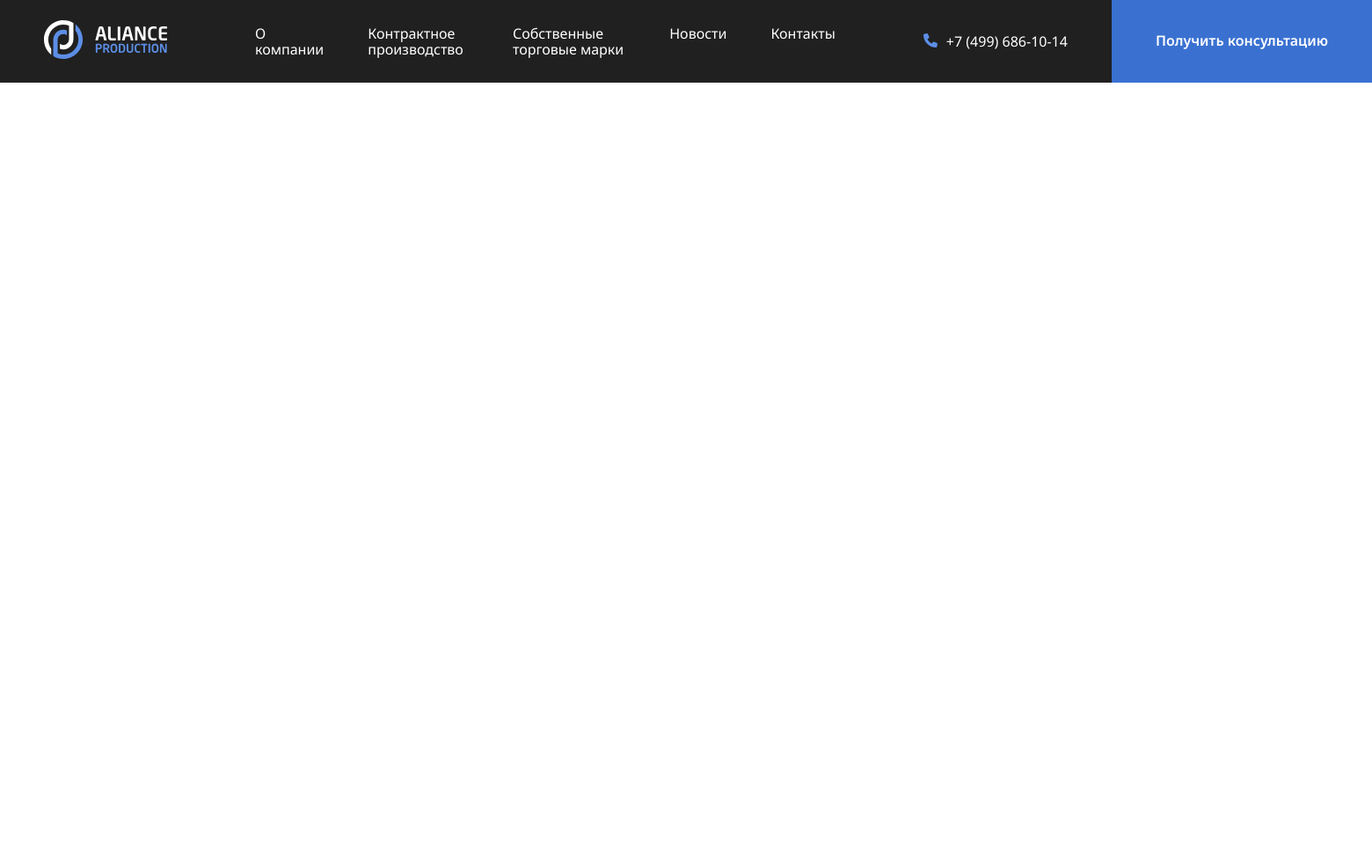
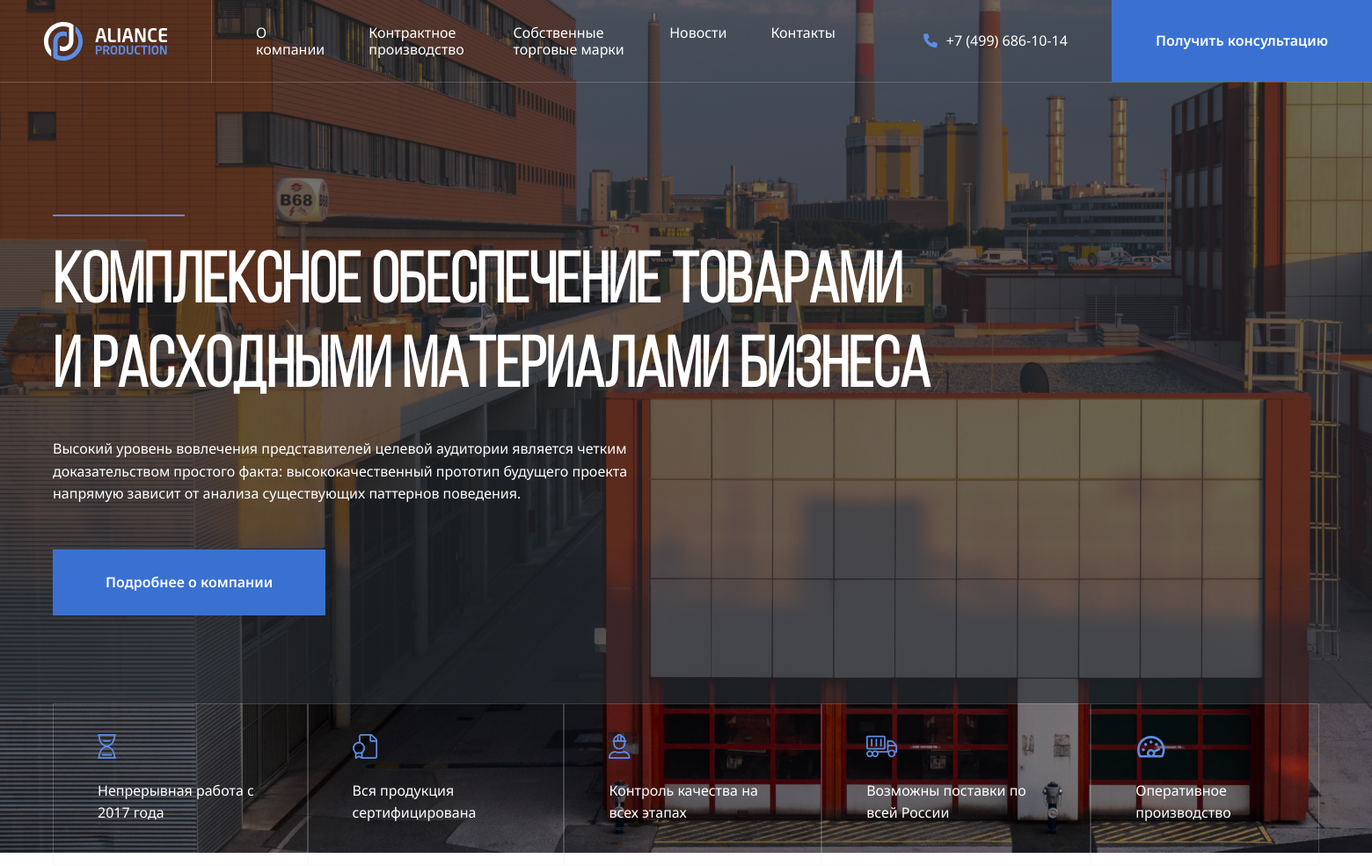
Before and after one commit to neksus-hub/Aliance, a PHP site: page / in a window 1560 px wide. Shown: the whole page at 88% size. Before the commit the page ends 94 px from the top, so only its background shows below. Run offline with PHP 8.4, Linux system fonts and the light colour scheme.

Commit message:
add: header

```diff
--- a/css/style.css
+++ b/css/style.css
@@ -1,8 +1,40 @@
 * {
   box-sizing: border-box;
 }
+@font-face {
+  font-family: "Bebas Neue";
+  src: url("../fonts/BebasNeueBook.woff") format("woff");
+  font-weight: normal;
+  font-style: normal;
+}
+p {
+  font-size: 16px;
+}
 body {
   font-family: "Noto Sans", sans-serif;
+}
+.header {
+  max-height: 970px;
+}
+.container {
+  max-width: 1440px;
+  margin: auto;
+}
+.header-img {
+  background: url("../img/header-bg.png");
+  background-size: cover;
+  background-repeat: no-repeat;
+  background-position: top left;
+}
+.header-img::before {
+  content: "";
+  position: absolute;
+  background-color: rgba(41, 45, 51, 0.6);
+  top: 0;
+  left: 0;
+  z-index: 0;
+  height: 100%;
+  width: 100%;
 }
 .header-nav {
   flex-basis: 100%;
@@ -21,8 +53,9 @@ body {
   display: flex;
   align-items: center;
   color: white;
-  background-color: rgb(32, 32, 32);
   height: 94px;
+  position: relative;
+  border-bottom: 1px solid rgba(235, 235, 240, 0.2);
 }
 .header-phone {
   flex-shrink: 0;
@@ -42,17 +75,66 @@ body {
   line-height: 160%;
   color: white;
   background-color: #3a71d1;
-  padding: 25px 50px;
+  padding: 25px 60px;
   gap: 10px;
   display: flex;
   align-items: center;
   justify-content: center;
   border: none;
   flex-shrink: 0;
+  cursor: pointer;
 }
 .header-button {
   height: 100%;
+  padding: 25px 50px;
 }
 .header-logo {
   padding: 25px 50px;
+  border-right: 1px solid rgba(235, 235, 240, 0.2);
+  height: 94px;
 }
+.seporator {
+  width: 150px;
+  height: 2px;
+  background-color: #5c8ee5;
+}
+.header-content {
+  padding-top: 150px;
+  position: relative;
+  z-index: 1;
+  margin-bottom: 100px;
+}
+.header-content-title {
+  max-width: 1080px;
+  color: white;
+  margin: 30px 0;
+  font-family: Bebas Neue;
+  font-size: 80px;
+  line-height: 120%;
+}
+.header-text {
+  max-width: 720px;
+  color: white;
+  margin-bottom: 50px;
+  line-height: 160%;
+}
+.header-features {
+  list-style: none;
+  display: flex;
+  z-index: 1;
+  position: relative;
+  padding: 0;
+  margin: 0;
+}
+.header-features-text {
+  color: white;
+  font-size: 16px;
+  line-height: 160%;
+}
+.header-features-item {
+  padding: 30px 50px;
+  border: 1px solid rgba(235, 235, 240, 0.2);
+}
+.header-features-item:not(:last-child) {
+  border: 1px solid rgba(235, 235, 240, 0.2);
+}
--- a/index.html
+++ b/index.html
@@ -6,7 +6,7 @@
     <link rel="preconnect" href="https://fonts.googleapis.com" />
     <link rel="preconnect" href="https://fonts.gstatic.com" crossorigin />
     <link
-      href="https://fonts.googleapis.com/css2?family=Inter:wght@400;500&family=Noto+Sans:wght@400;600;700&display=swap"
+      href="https://fonts.googleapis.com/css2?family=Bebas+Neue&family=Inter:wght@400;500&family=Noto+Sans:wght@400;600;700&display=swap"
       rel="stylesheet"
     />
     <link rel="stylesheet" href="css/normalize.css" />
@@ -14,7 +14,7 @@
     <title>Aliance Production</title>
   </head>
   <body>
-    <header class="header">
+    <header class="header header-img">
       <nav class="navbar">
         <a href="./" class="header-logo">
           <img src="./img/logo-light.svg" alt="Aliance Production" />
@@ -48,6 +48,65 @@
         <!-- /.header-phone -->
       </nav>
       <!-- /.navbar -->
+      <div class="container">
+        <div class="header-content">
+          <div class="seporator"></div>
+          <h1 class="header-content-title">
+            Комплексное обеспечение товарами и расходными материалами бизнеса
+          </h1>
+          <p class="header-text">
+            Высокий уровень вовлечения представителей целевой аудитории является
+            четким доказательством простого факта: высококачественный прототип
+            будущего проекта напрямую зависит от анализа существующих паттернов
+            поведения.
+          </p>
+          <button class="button">Подробнее о компании</button>
+        </div>
+        <!-- /.header-content -->
+        <ul class="header-features">
+          <li class="header-features-item">
+            <img
+              src="./img/features/time.svg"
+              alt=""
+              class="header-features-icon"
+            />
+            <p class="header-features-text">Непрерывная работа c 2017 года</p>
+          </li>
+          <li class="header-features-item">
+            <img
+              src="./img/features/sertificate.svg"
+              alt=""
+              class="header-features-icon"
+            />
+            <p class="header-features-text">Вся продукция сертифицирована</p>
+          </li>
+          <li class="header-features-item">
+            <img
+              src="./img/features/control.svg"
+              alt=""
+              class="header-features-icon"
+            />
+            <p class="header-features-text">Контроль качества на всех этапах</p>
+          </li>
+          <li class="header-features-item">
+            <img
+              src="./img/features/transportation.svg"
+              alt=""
+              class="header-features-icon"
+            />
+            <p class="header-features-text">Возможны поставки по всей России</p>
+          </li>
+          <li class="header-features-item">
+            <img
+              src="./img/features/efficiency.svg"
+              alt=""
+              class="header-features-icon"
+            />
+            <p class="header-features-text">Оперативное производство</p>
+          </li>
+        </ul>
+      </div>
+      <!-- /.container -->
     </header>
     <!-- /.header -->
     <script src="js/main.js"></script>
```
Also changed, not shown: fonts/BebasNeueBook.woff (added), fonts/BebasNeueRegular.woff (added), img/features/control.svg (added), img/features/efficiency.svg (added), img/features/sertificate.svg (added), img/features/time.svg (added), img/features/transportation.svg (added), img/header-bg.png (added), 1 other file.
